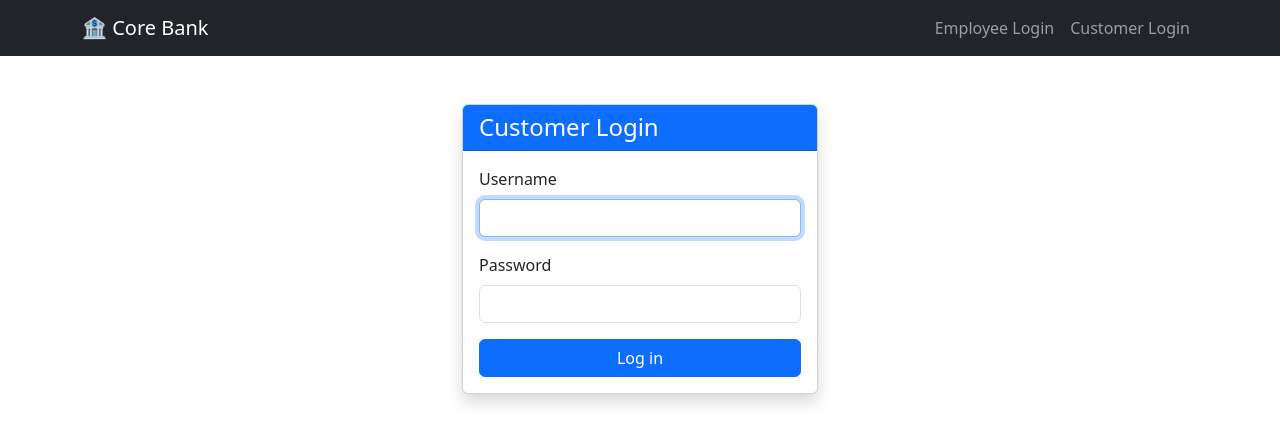
After one commit to KhareBalDarTakShakh/bank, a Django app: page /customer/login/ in a window 1280 px wide. The commit adds this page. Shown: the top 444 px of the page. Run offline with Django 5.2, Linux system fonts and the light colour scheme; some libraries are stand-ins or nearby versions.

Commit message:
add user panel

```diff
--- a/core/management/commands/setup_db.py
+++ b/core/management/commands/setup_db.py
@@ -24,6 +24,7 @@ class Command(BaseCommand):
             'sql/07_phase5_procedures_triggers.sql',
             'sql/08_phase6_loans.sql',
             'sql/09_phase7_events_and_views.sql',
+            'sql/10_final.sql',
             'sql/mock_data.sql',
         ]
 
--- a/core/templates/core/base.html
+++ b/core/templates/core/base.html
@@ -10,12 +10,17 @@
 <body>
     <nav class="navbar navbar-expand-lg navbar-dark bg-dark mb-4">
         <div class="container">
+            {% if request.session.customer %}
+                <a class="navbar-brand" href="{% url 'customer_dashboard' %}">🏦 Core Bank</a>
+            {% else %}
                 <a class="navbar-brand" href="{% url 'home' %}">🏦 Core Bank</a>
+            {% endif %}
             <button class="navbar-toggler" type="button" data-bs-toggle="collapse" data-bs-target="#navbarNav">
                 <span class="navbar-toggler-icon"></span>
             </button>
             <div class="collapse navbar-collapse" id="navbarNav">
                 {% if request.session.employee %}
+                    <!-- ========== EMPLOYEE NAVBAR ========== -->
                     <ul class="navbar-nav me-auto">
                         <!-- Common links for ALL roles -->
                         <li class="nav-item"><a class="nav-link" href="{% url 'customer_search' %}">Customers</a></li>
@@ -23,6 +28,7 @@
                         <li class="nav-item"><a class="nav-link" href="{% url 'deposit' %}">Deposit</a></li>
                         <li class="nav-item"><a class="nav-link" href="{% url 'withdrawal' %}">Withdrawal</a></li>
 
+                        <!-- Loans dropdown -->
                         <li class="nav-item dropdown">
                             <a class="nav-link dropdown-toggle" href="#" id="loanDropdown" role="button" data-bs-toggle="dropdown" aria-expanded="false">
                                 Loans
@@ -58,24 +64,38 @@
                             </li>
                         {% endif %}
 
-                    <!-- Branch Report (Managers and Admins) -->
+                        <!-- Branch Report & Vaults (Manager/Admin) -->
                         {% if request.session.employee.role_name == 'Branch Manager' or request.session.employee.role_name == 'System Admin' %}
+                            <li class="nav-item"><a class="nav-link" href="{% url 'loan_approval_queue' %}">Loan Approvals</a></li>
                             <li class="nav-item"><a class="nav-link" href="{% url 'branch_report' %}">Branch Report</a></li>
                             <li class="nav-item"><a class="nav-link" href="{% url 'vault_list' %}">Vaults</a></li>
                             <li class="nav-item"><a class="nav-link" href="{% url 'province_report' %}">Province Report</a></li>
                         {% endif %}
                     </ul>
-
-                <!-- User info & logout -->
+                    <!-- Employee user info & logout -->
                     <div class="navbar-text text-white me-3">
                         {{ request.session.employee.full_name }} ({{ request.session.employee.role_name }})
                     </div>
                     <a href="{% url 'logout' %}" class="btn btn-outline-light btn-sm">Logout</a>
+
+                {% elif request.session.customer %}
+                    <!-- ========== CUSTOMER NAVBAR ========== -->
+                    <ul class="navbar-nav me-auto">
+                        <li class="nav-item"><a class="nav-link" href="{% url 'customer_dashboard' %}">Dashboard</a></li>
+                        <li class="nav-item"><a class="nav-link" href="{% url 'my_accounts' %}">My Accounts</a></li>
+                        <li class="nav-item"><a class="nav-link" href="{% url 'my_transfer' %}">Transfer</a></li>
+                        <li class="nav-item"><a class="nav-link" href="{% url 'my_loans' %}">My Loans</a></li>
+                    </ul>
+                    <div class="navbar-text text-white me-3">
+                        {{ request.session.customer.full_name }}
+                    </div>
+                    <a href="{% url 'customer_logout' %}" class="btn btn-outline-light btn-sm">Logout</a>
+
                 {% else %}
+                    <!-- ========== LOGGED OUT ========== -->
                     <ul class="navbar-nav ms-auto">
-                    <li class="nav-item">
-                        <a class="nav-link" href="{% url 'login' %}">Login</a>
-                    </li>
+                        <li class="nav-item"><a class="nav-link" href="{% url 'login' %}">Employee Login</a></li>
+                        <li class="nav-item"><a class="nav-link" href="{% url 'customer_login' %}">Customer Login</a></li>
                     </ul>
                 {% endif %}
             </div>
--- /dev/null
+++ b/core/templates/core/customer_login.html
@@ -0,0 +1,27 @@
+{% extends "core/base.html" %}
+{% block title %}Customer Login{% endblock %}
+{% block content %}
+<div class="row justify-content-center mt-5">
+    <div class="col-md-4">
+        <div class="card shadow">
+            <div class="card-header bg-primary text-white">
+                <h4 class="mb-0">Customer Login</h4>
+            </div>
+            <div class="card-body">
+                <form method="post" action="{% url 'customer_login' %}">
+                    {% csrf_token %}
+                    <div class="mb-3">
+                        <label for="username" class="form-label">Username</label>
+                        <input type="text" name="username" id="username" class="form-control" required autofocus>
+                    </div>
+                    <div class="mb-3">
+                        <label for="password" class="form-label">Password</label>
+                        <input type="password" name="password" id="password" class="form-control" required>
+                    </div>
+                    <button type="submit" class="btn btn-primary w-100">Log in</button>
+                </form>
+            </div>
+        </div>
+    </div>
+</div>
+{% endblock %}
--- a/core/urls.py
+++ b/core/urls.py
@@ -14,6 +14,7 @@ from .views import (
     transactions,
     loans,
     reports,
+    customer_panel,
 )
 
 urlpatterns = [
@@ -100,4 +101,18 @@ urlpatterns = [
     path('installments/pay/<int:installment_id>/', loans.pay_installment, name='pay_installment'),
 
     path('province/report/', reports.province_report, name='province_report'),
+
+    # Customer Panel
+    path('customer/login/', customer_panel.customer_login_view, name='customer_login'),
+    path('customer/logout/', customer_panel.customer_logout_view, name='customer_logout'),
+    path('customer/dashboard/', customer_panel.customer_dashboard, name='customer_dashboard'),
+    path('customer/accounts/', customer_panel.my_accounts, name='my_accounts'),
+    path('customer/transactions/<int:account_id>/', customer_panel.my_transactions, name='my_transactions'),
+    path('customer/transfer/', customer_panel.my_transfer, name='my_transfer'),
+    path('customer/loans/', customer_panel.my_loans, name='my_loans'),
+    path('customer/loans/request/', customer_panel.request_loan, name='request_loan'),
+    path('customer/loans/<int:loan_id>/installments/', customer_panel.my_loan_installments,
+         name='my_loan_installments'),
+    path('customer/installments/pay/<int:installment_id>/', customer_panel.customer_pay_installment,
+         name='customer_pay_installment'),
 ]
--- /dev/null
+++ b/core/views/customer_panel.py
@@ -0,0 +1,229 @@
+from django.shortcuts import render, redirect
+from django.contrib import messages
+from ..utils import call_procedure, execute_query
+from ..decorators import customer_login_required
+
+
+# ---------- Authentication ----------
+def customer_login_view(request):
+    """Authenticate a bank customer."""
+    if request.method == 'POST':
+        username = request.POST.get('username', '')
+        password = request.POST.get('password', '')
+
+        try:
+            rows = call_procedure('sp_authenticate_customer', username, password)
+            if rows:
+                user = rows[0]
+                request.session['customer'] = {
+                    'id': user['id'],
+                    'full_name': user['full_name'],
+                    'national_code': user['national_code'],
+                    'username': user['username'],
+                }
+                messages.success(request, f'Welcome, {user["full_name"]}!')
+                return redirect('customer_dashboard')
+        except Exception as e:
+            messages.error(request, str(e))
+
+    return render(request, 'core/customer_login.html')
+
+
+def customer_logout_view(request):
+    """Logout customer and clear session."""
+    request.session.flush()
+    messages.success(request, 'You have been logged out.')
+    return redirect('customer_login')
+
+
+# ---------- Dashboard & Accounts ----------
+@customer_login_required
+def customer_dashboard(request):
+    """Customer home page with summary."""
+    customer = request.session['customer']
+    # Get total balance
+    rows = call_procedure('sp_get_accounts_by_customer', customer['id'])
+    total_balance = sum(float(acc['balance']) for acc in rows) if rows else 0
+    return render(request, 'core/customer_dashboard.html', {
+        'customer': customer,
+        'accounts': rows,
+        'total_balance': total_balance,
+    })
+
+
+@customer_login_required
+def my_accounts(request):
+    """List all accounts of the logged-in customer."""
+    customer = request.session['customer']
+    rows = call_procedure('sp_get_accounts_by_customer', customer['id'])
+    return render(request, 'core/my_accounts.html', {
+        'accounts': rows,
+    })
+
+
+# ---------- Transactions ----------
+@customer_login_required
+def my_transactions(request, account_id):
+    """View transactions for a specific account (must belong to the customer)."""
+    customer = request.session['customer']
+
+    # Ownership check
+    acc_rows = execute_query(
+        "SELECT id, account_number FROM account WHERE id = %s AND customer_id = %s",
+        [account_id, customer['id']]
+    )
+    if not acc_rows:
+        messages.error(request, 'Account not found or access denied.')
+        return redirect('customer_dashboard')
+
+    account = acc_rows[0]
+    page = int(request.GET.get('page', 1))
+    limit = 20
+    offset = (page - 1) * limit
+
+    transactions = call_procedure('sp_get_transactions', account_id, limit, offset)
+    return render(request, 'core/my_transactions.html', {
+        'account': account,
+        'transactions': transactions,
+        'page': page,
+    })
+
+
+# ---------- Transfer ----------
+@customer_login_required
+def my_transfer(request):
+    """Transfer money from one of the customer's accounts to another account."""
+    customer = request.session['customer']
+    my_accounts = call_procedure('sp_get_accounts_by_customer', customer['id'])
+
+    if request.method == 'POST':
+        from_account_id = int(request.POST.get('from_account_id'))
+        to_account_number = request.POST.get('to_account_number', '').strip()
+        amount = request.POST.get('amount')
+
+        # Verify that the from_account belongs to the customer
+        owner_check = execute_query(
+            "SELECT id FROM account WHERE id = %s AND customer_id = %s",
+            [from_account_id, customer['id']]
+        )
+        if not owner_check:
+            messages.error(request, 'Invalid source account.')
+            return redirect('my_transfer')
+
+        # Lookup destination account
+        to_account = execute_query(
+            "SELECT id FROM account WHERE account_number = %s",
+            [to_account_number]
+        )
+        if not to_account:
+            messages.error(request, f'Account number "{to_account_number}" not found.')
+            return redirect('my_transfer')
+
+        to_account_id = to_account[0]['id']
+
+        try:
+            call_procedure('sp_transfer',
+                from_account_id, to_account_id, amount,
+                'Customer transfer', 1, 'transfer'  # created_by = 1 (system or treasury)
+            )
+            messages.success(request, 'Transfer completed.')
+            return redirect('my_transfer')
+        except Exception as e:
+            messages.error(request, str(e))
+
+    return render(request, 'core/my_transfer.html', {
+        'accounts': my_accounts,
+    })
+
+
+# ---------- Loans ----------
+@customer_login_required
+def my_loans(request):
+    """View all loans of the customer."""
+    customer = request.session['customer']
+    loans = call_procedure('sp_get_customer_loans', customer['id'])
+    return render(request, 'core/my_loans.html', {
+        'loans': loans,
+    })
+
+
+@customer_login_required
+def request_loan(request):
+    """Customer submits a loan request directly."""
+    customer = request.session['customer']
+    loan_types = call_procedure('sp_get_all_loan_types')
+
+    if request.method == 'POST':
+        loan_type_id = int(request.POST.get('loan_type_id'))
+        amount = request.POST.get('amount')
+        installments = int(request.POST.get('installments'))
+
+        try:
+            call_procedure('sp_submit_loan_request',
+                customer['id'], loan_type_id, amount, installments,
+                1  # system operator id (could be fixed as system)
+            )
+            messages.success(request, 'Loan request submitted.')
+            return redirect('my_loans')
+        except Exception as e:
+            messages.error(request, str(e))
+
+    return render(request, 'core/request_loan.html', {
+        'loan_types': loan_types,
+    })
+
+@customer_login_required
+def my_loan_installments(request, loan_id):
+    """View installments for a specific loan that belongs to the customer."""
+    customer = request.session['customer']
+
+    # Verify loan exists and belongs to this customer
+    loan_info = execute_query(
+        """SELECT lr.id, lr.amount, lr.installments, lr.status,
+                  lt.name AS loan_type_name, lt.annual_interest_rate
+           FROM loan_request lr
+           JOIN loan_type lt ON lr.loan_type_id = lt.id
+           WHERE lr.id = %s AND lr.customer_id = %s""",
+        [loan_id, customer['id']]
+    )
+    if not loan_info:
+        messages.error(request, 'Loan not found or access denied.')
+        return redirect('my_loans')
+
+    loan = loan_info[0]
+    installments = call_procedure('sp_get_loan_installments', loan_id)
+
+    return render(request, 'core/my_loan_installments.html', {
+        'loan': loan,
+        'installments': installments,
+    })
+
+
+@customer_login_required
+def customer_pay_installment(request, installment_id):
+    """Pay a specific installment (mark as paid)."""
+    if request.method == 'POST':
+        customer = request.session['customer']
+        amount = request.POST.get('amount')
+        loan_id = request.POST.get('loan_id')
+
+        # Verify that the installment belongs to a loan that belongs to this customer
+        owner_check = execute_query(
+            """SELECT i.id FROM installment i
+               JOIN loan_request lr ON i.loan_request_id = lr.id
+               WHERE i.id = %s AND lr.customer_id = %s""",
+            [installment_id, customer['id']]
+        )
+        if not owner_check:
+            messages.error(request, 'Installment not found or access denied.')
+            return redirect('my_loans')
+
+        try:
+            call_procedure('sp_pay_installment', installment_id, amount)
+            messages.success(request, 'Installment paid successfully.')
+        except Exception as e:
+            messages.error(request, str(e))
+
+        if loan_id:
+            return redirect('my_loan_installments', loan_id=loan_id)
+    return redirect('my_loans')
```
Also changed, not shown: core/decorators.py (+11 -0 lines), core/templates/core/customer_dashboard.html (added, +33 -0 lines), core/templates/core/my_accounts.html (added, +21 -0 lines), core/templates/core/my_loan_installments.html (added, +68 -0 lines), core/templates/core/my_loans.html (added, +37 -0 lines), core/templates/core/my_transactions.html (added, +31 -0 lines), core/templates/core/my_transfer.html (added, +29 -0 lines), core/templates/core/request_loan.html (added, +29 -0 lines), sql/10_final.sql (added, +48 -0 lines), sql/mock_data.sql (+105 -24 lines). Lines whose indentation alone changed are shown as unchanged.
